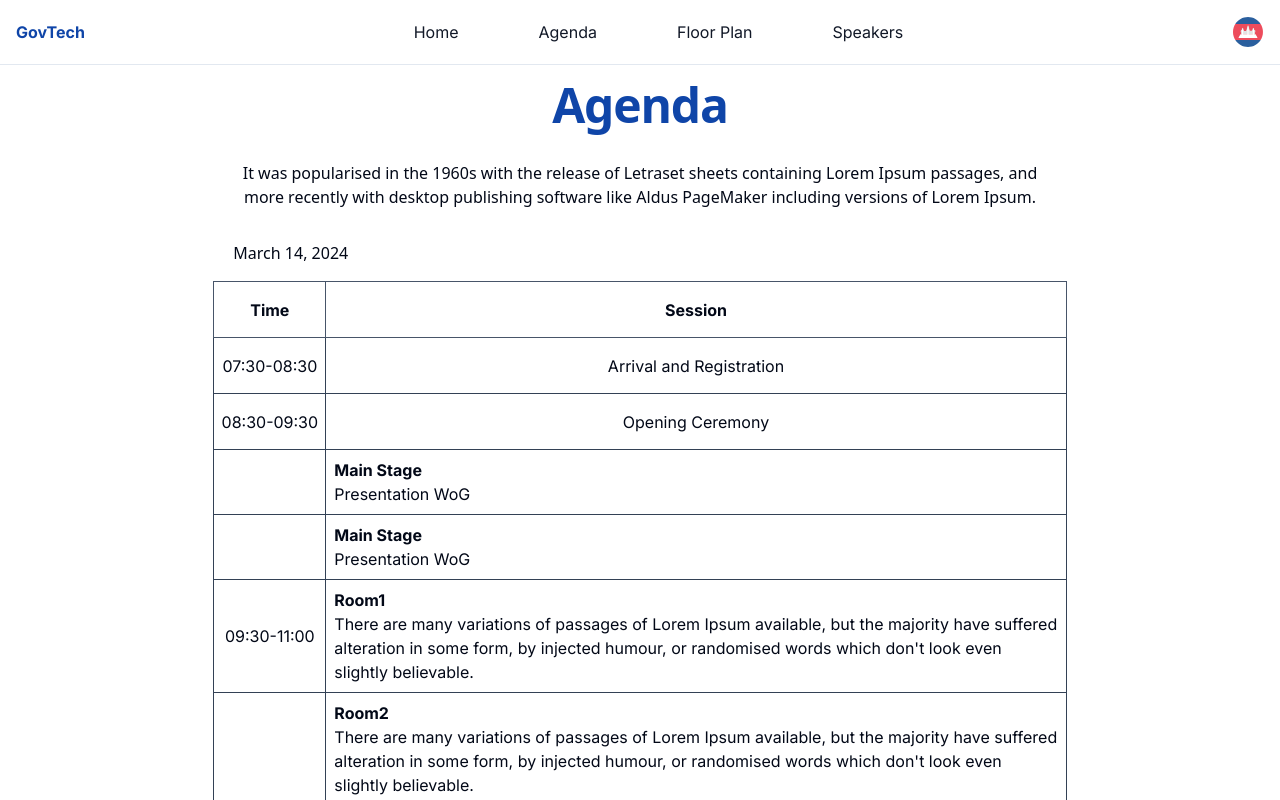
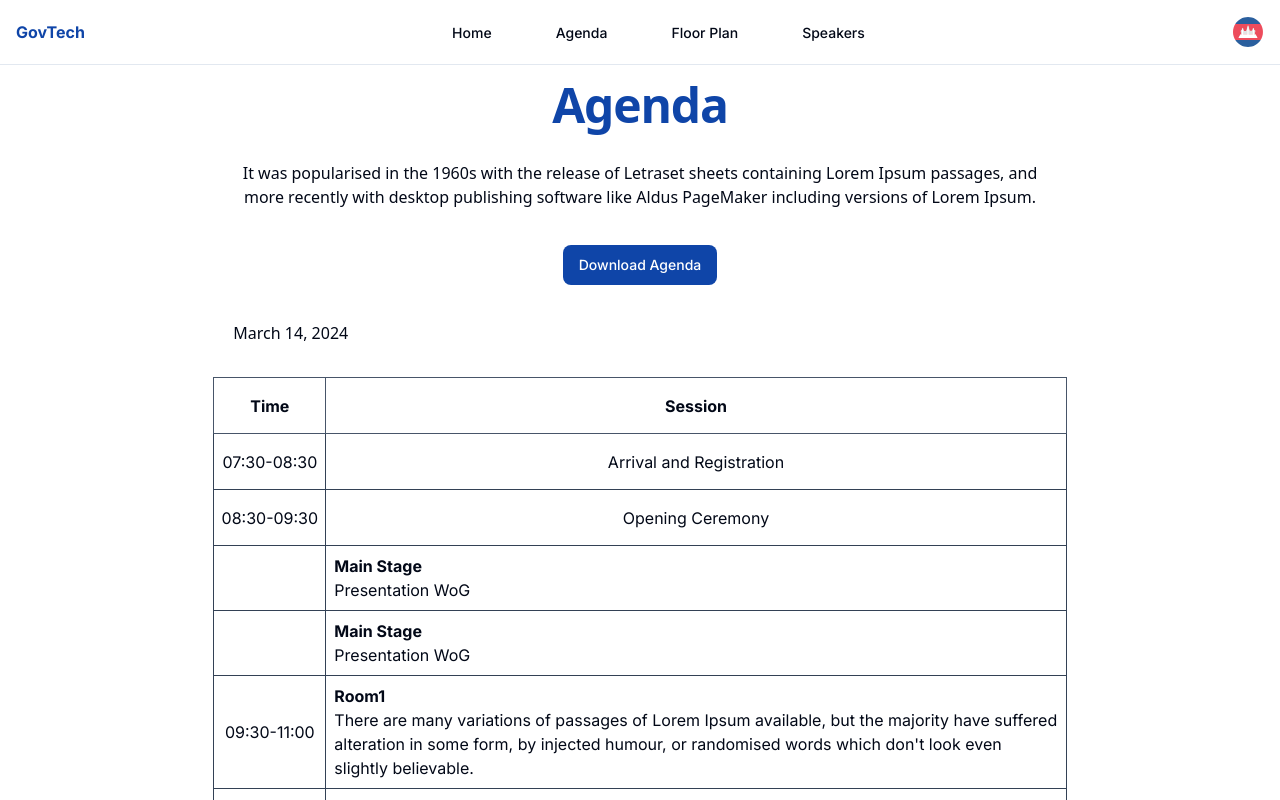
Before and after one commit to MPTCDITR/govtech-website, a Next.js app: page /en/agenda in a window 1280 px wide. Shown: the top 800 px of the page. Built offline with nearby package versions, Linux system fonts and the light colour scheme.

Commit message:
fix: refactor navbar

```diff
--- a/app/[locale]/agenda/page.tsx
+++ b/app/[locale]/agenda/page.tsx
@@ -182,10 +182,15 @@ export default function Agenda() {
                     containing Lorem Ipsum passages, and more recently with desktop publishing
                     software like Aldus PageMaker including versions of Lorem Ipsum.
                 </Text>
+                <div className='container mx-auto py-5 text-center'>
+                    <a href='/NT.pdf'>
+                        <Button className='text-white'>Download Agenda</Button>
+                    </a>
+                </div>
                 <Text variant='body' className='container mx-auto px-5 py-4 font-sans'>
                     March 14, 2024
                 </Text>
-                <div className='flex justify-items-center'>
+                <div className='flex justify-items-center py-4'>
                     <table className='border-collapse border border-slate-500'>
                         <thead>
                             <tr className='h-14'>
@@ -213,11 +218,6 @@ export default function Agenda() {
                     </table>
                 </div>
             </div>
-            <div className='container mx-auto py-5 text-center'>
-                <a href='/NT.pdf'>
-                    <Button className='text-white'>Download Agenda</Button>
-                </a>
-            </div>
         </main>
     );
 }
--- a/components/navbar/mobile-navbar/nav-item.tsx
+++ b/components/navbar/mobile-navbar/nav-item.tsx
@@ -12,7 +12,7 @@ export function NavItem({ href, children, className }: NavItemProps) {
     return (
         <li
             className={cn(
-                'rounded-md bg-background px-4 py-4 font-medium text-sm hover:bg-accent md:text-base',
+                'rounded-md bg-background px-4 py-4 font-medium text-sm hover:bg-primary hover:text-white md:text-base',
                 className,
             )}
         >
--- a/components/navbar/navbar.tsx
+++ b/components/navbar/navbar.tsx
@@ -6,18 +6,26 @@ import { MobileNavBar } from './mobile-navbar/mobile-navbar';
 
 export async function NavBar() {
     const NavigationMenus = () => (
-        <nav className='hidden flex-row items-center space-x-20 lg:flex'>
+        <nav className='hidden flex-row items-center space-x-10 lg:flex'>
             <Link href='/'>
-                <p className='text-gray-900 hover:text-primary'>Home</p>
+                <span className='rounded-md px-3 py-2 font-medium text-gray text-sm transition duration-500 ease-in-out hover:bg-primary hover:text-white'>
+                    Home
+                </span>
             </Link>
             <Link href='/agenda'>
-                <p className='text-gray-900 hover:text-primary'>Agenda</p>
+                <span className='rounded-md px-3 py-2 font-medium text-gray text-sm transition duration-500 ease-in-out hover:bg-primary hover:text-white'>
+                    Agenda
+                </span>
             </Link>
             <Link href='/floor-plan'>
-                <p className='text-gray-900 hover:text-primary'>Floor Plan</p>
+                <span className='rounded-md px-3 py-2 font-medium text-gray text-sm transition duration-500 ease-in-out hover:bg-primary hover:text-white'>
+                    Floor Plan
+                </span>
             </Link>
             <Link href='/speakers'>
-                <p className='text-gray-900 hover:text-primary'>Speakers</p>
+                <span className='rounded-md px-3 py-2 font-medium text-gray text-sm transition duration-500 ease-in-out hover:bg-primary hover:text-white'>
+                    Speakers
+                </span>
             </Link>
         </nav>
     );
```
